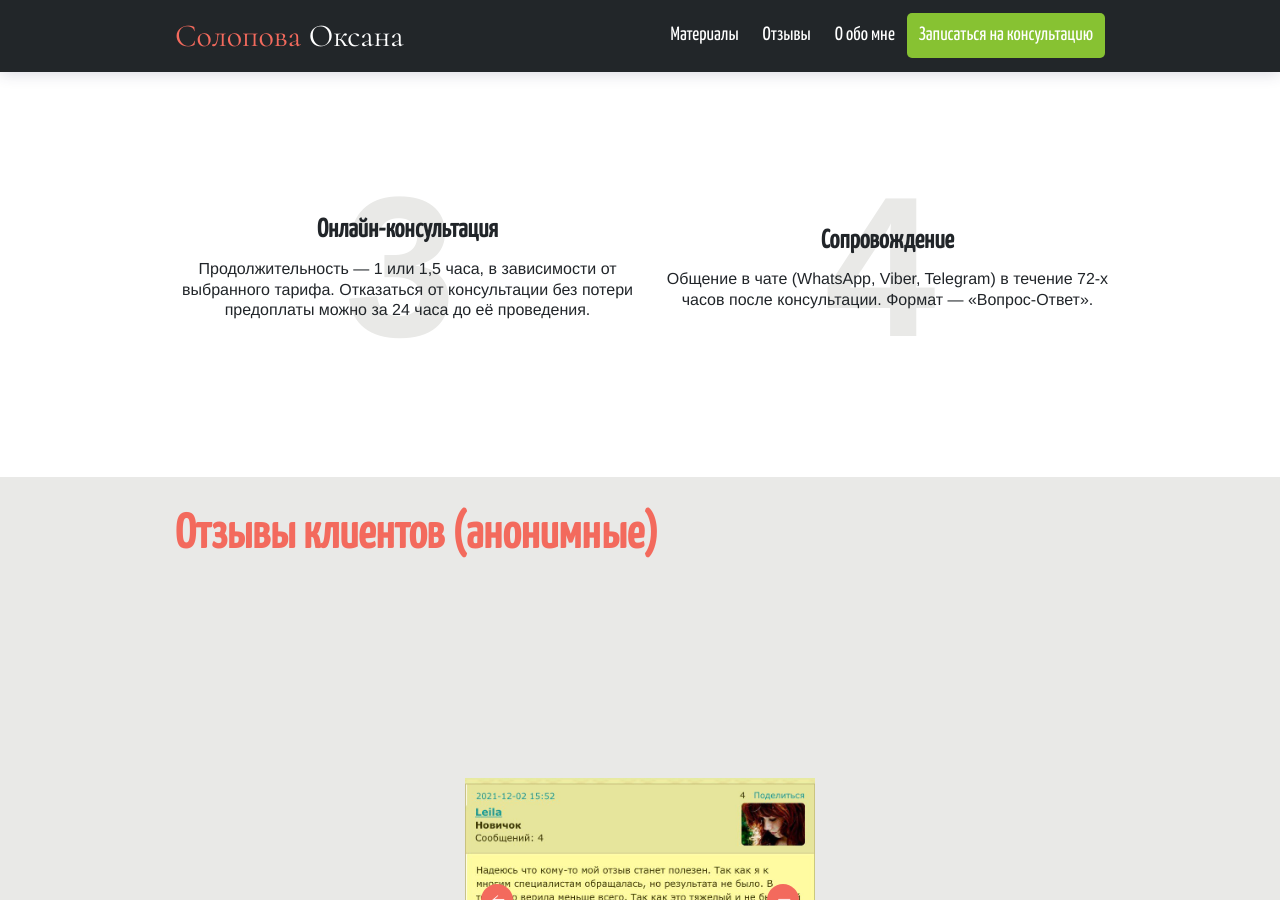
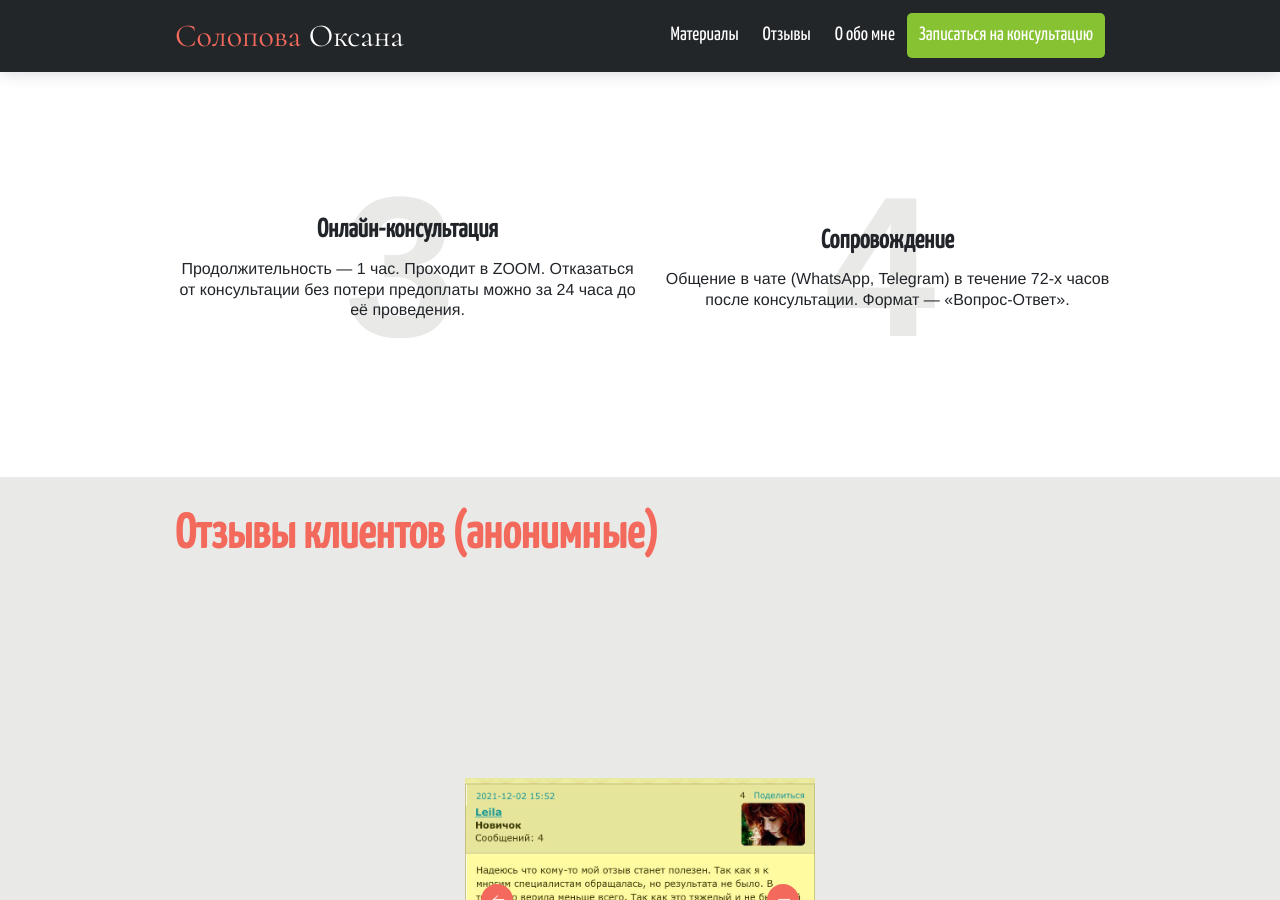
Before and after one commit to ttm-help/ttm-help.github.io, a Jekyll site: the page built from index.md, in a window 1280 px wide and 900 px high, scrolled down 1650 px. Built offline with Jekyll 4.4.1, drawn with Linux system fonts in a browser that asks for light colours; some of the changed text lies outside the part shown.

Commit message:
добавили ссылку ватсап

```diff
--- a/_data/contact.yml
+++ b/_data/contact.yml
@@ -1,3 +1,4 @@
 email: 'ttm.help.ru@gmail.com'
 phone: '+7 927 777 77'
+whatsapp: 'https://wa.me/79053810566'
 contact_button_link: 'contact'
--- a/_includes/call.html
+++ b/_includes/call.html
@@ -13,6 +13,11 @@
             <a href="mailto:{{ .site.data.contact.email }}?subject=консультация">{{ site.data.contact.email }}</a>
         </div>
         {% endif %}
+        {% if site.data.contact.whatsapp %}
+        <div class="call-phone mt-1">
+            <a href="{{ .site.data.contact.whatsapp }}"><strong>Написать мне в WhatsApp</strong></a>
+        </div>
+        {% endif %}
     </div>
     {% if include.show_button %}
     <div class="call-box-bottom">
--- a/_includes/consultation.html
+++ b/_includes/consultation.html
@@ -22,7 +22,7 @@
     <div class="step-block justify-content-center align-content-center">
         <span class="step-bg">3</span>
         <h2 class="feature-title">Онлайн-консультация</h2>
-        <div class="feature-content">Продолжительность — 1 или 1,5 часа, в зависимости от выбранного тарифа. Отказаться
+        <div class="feature-content">Продолжительность — 1 час. Проходит в ZOOM. Отказаться
             от консультации без потери предоплаты можно за 24 часа до её проведения.
         </div>
     </div>
@@ -30,7 +30,7 @@
     <div class="step-block">
         <span class="step-bg">4</span>
         <h2 class="feature-title">Сопровождение</h2>
-        <div class="feature-content">Общение в чате (WhatsApp, Viber, Telegram) в течение 72-х часов после консультации.
+        <div class="feature-content">Общение в чате (WhatsApp, Telegram) в течение 72-х часов после консультации.
             Формат — «Вопрос-Ответ».
         </div>
     </div>
```
Also changed, not shown: 1 other file.
